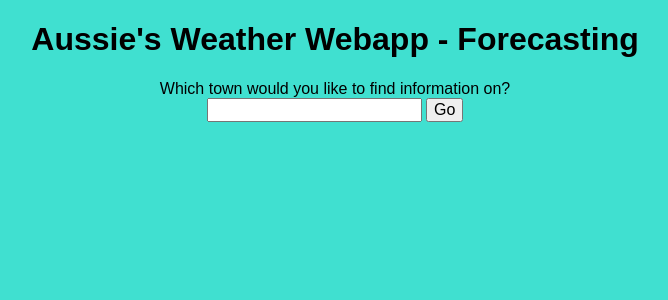
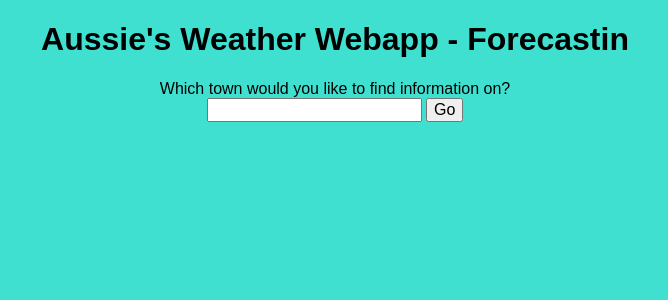
Before and after one commit to Ransu-ll/weather-app, a Flask app: page / in a window 1280 px wide. Shown: the top 300 px of the page, without its empty margins (305-973 px from the left). Run offline with Flask 3, Linux system fonts and the light colour scheme.

Commit message:
Minor change to test pipeline #3

```diff
--- a/webapp/templates/index.jinja2
+++ b/webapp/templates/index.jinja2
@@ -10,7 +10,7 @@
     <link rel="stylesheet" href="{{ url_for('static', filename='style.css') }}">
 </head>
 <body>
-    <h1 class="centre">Aussie's Weather Webapp - Forecasting</h1>
+    <h1 class="centre">Aussie's Weather Webapp - Forecastin</h1>
 
     <form action="/town_info_get" method="get">
         <label for="townsearch">
```
